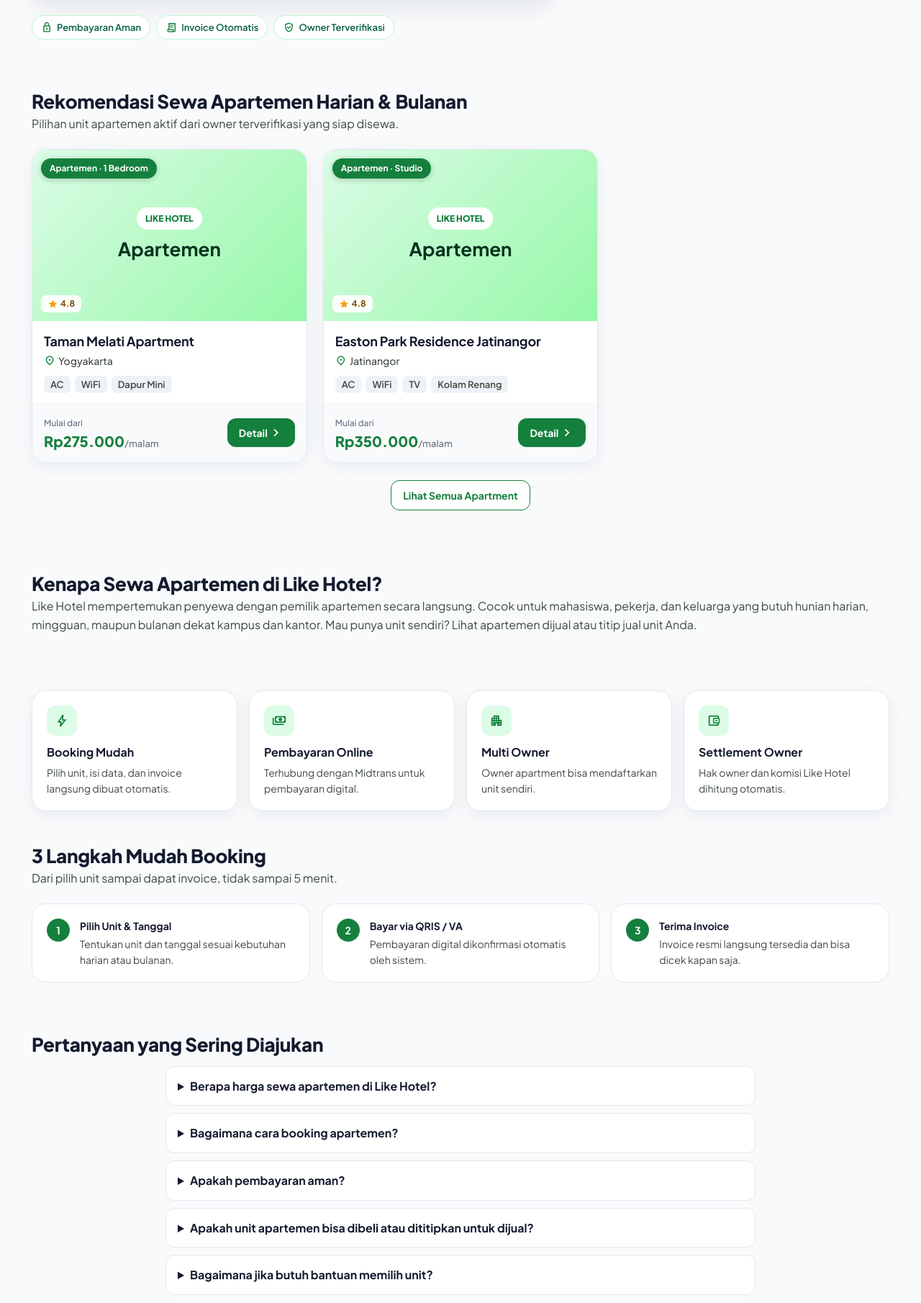
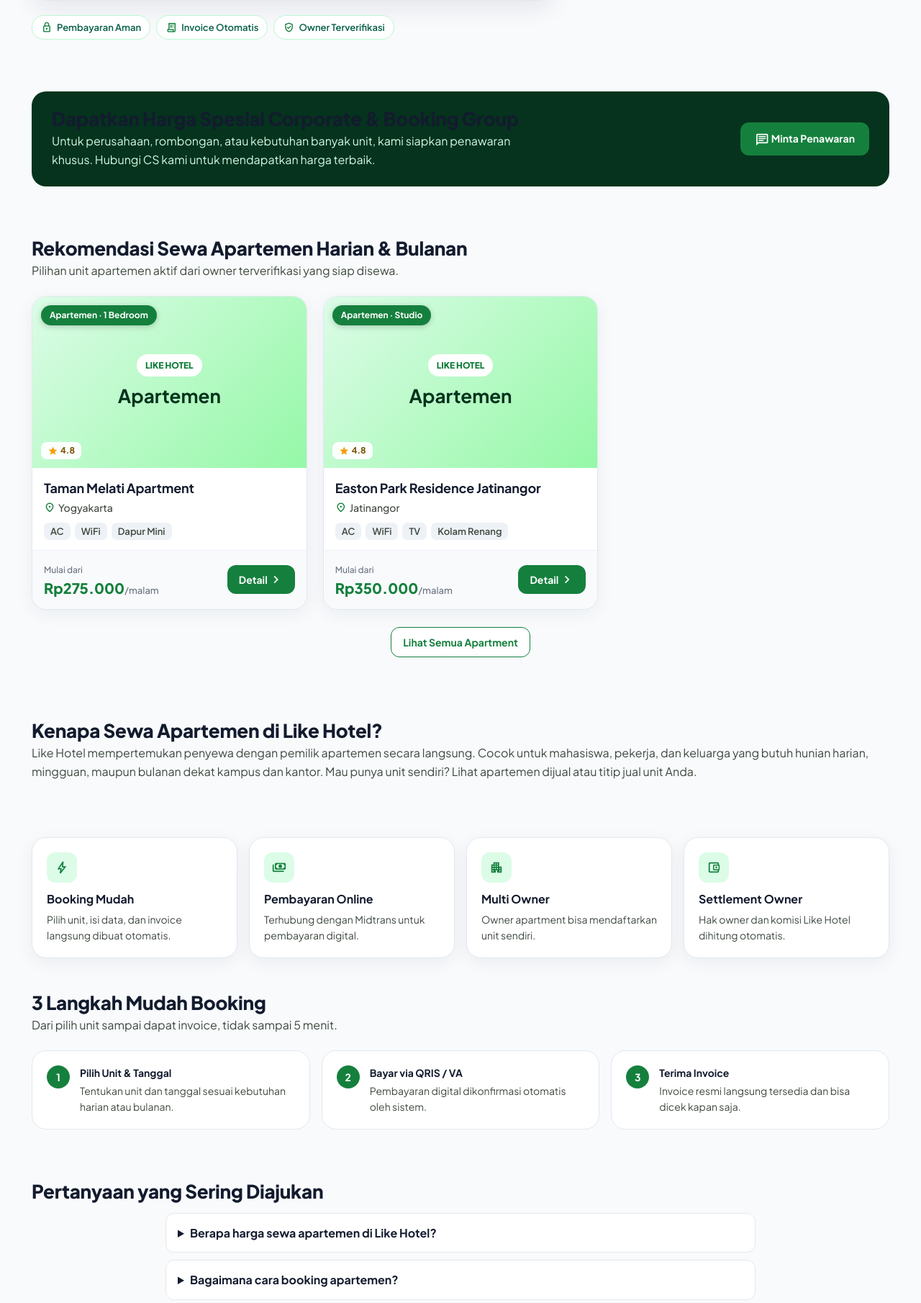
Before and after one commit to sanzuke/like-hotel, a Laravel app: page / in a window 1280 px wide. Shown: the part 630-2440 px from the top of the page at 72% size. Run offline with Laravel 12, Linux system fonts and the light colour scheme; data comes from the database, SQL or seed files in the repository.

Commit message:
Harga per bulan/tahun di detail unit, banner Corporate & Booking Group di beranda

```diff
--- a/app/Http/Controllers/Admin/ApartmentController.php
+++ b/app/Http/Controllers/Admin/ApartmentController.php
@@ -132,6 +132,8 @@ class ApartmentController extends Controller
             'category' => 'required|in:apartment,hotel',
             'type' => 'required|string|max:80',
             'price_per_night' => 'required|numeric|min:0',
+            'price_per_month' => 'nullable|numeric|min:0',
+            'price_per_year' => 'nullable|numeric|min:0',
             'facilities' => 'nullable|string',
             'description' => 'nullable|string',
             'ad_priority' => 'nullable|integer|min:0|max:3',
--- a/app/Http/Controllers/Owner/ApartmentController.php
+++ b/app/Http/Controllers/Owner/ApartmentController.php
@@ -51,6 +51,8 @@ class ApartmentController extends Controller
             'category' => 'required|in:apartment,hotel',
             'type' => 'required|string|max:80',
             'price_per_night' => 'required|numeric|min:0',
+            'price_per_month' => 'nullable|numeric|min:0',
+            'price_per_year' => 'nullable|numeric|min:0',
             'facilities' => 'nullable|string',
             'description' => 'nullable|string',
             'images' => 'nullable|array|max:10',
@@ -97,6 +99,8 @@ class ApartmentController extends Controller
             'category' => 'required|in:apartment,hotel',
             'type' => 'required|string|max:80',
             'price_per_night' => 'required|numeric|min:0',
+            'price_per_month' => 'nullable|numeric|min:0',
+            'price_per_year' => 'nullable|numeric|min:0',
             'facilities' => 'nullable|string',
             'description' => 'nullable|string',
             'images' => 'nullable|array|max:10',
--- a/app/Models/Apartment.php
+++ b/app/Models/Apartment.php
@@ -24,13 +24,13 @@ class Apartment extends Model
 
     protected $fillable = [
         'owner_id', 'owner_name', 'name', 'location', 'type', 'category',
-        'price_per_night', 'facilities', 'description', 'image', 'status',
+        'price_per_night', 'price_per_month', 'price_per_year', 'facilities', 'description', 'image', 'status',
         'ad_priority', 'ad_until', 'lat', 'lng',
     ];
 
     protected function casts(): array
     {
-        return ['price_per_night' => 'decimal:2', 'ad_until' => 'date', 'lat' => 'float', 'lng' => 'float'];
+        return ['price_per_night' => 'decimal:2', 'price_per_month' => 'decimal:2', 'price_per_year' => 'decimal:2', 'ad_until' => 'date', 'lat' => 'float', 'lng' => 'float'];
     }
 
     public function owner(): BelongsTo
--- a/public/css/site.css
+++ b/public/css/site.css
@@ -528,3 +528,13 @@ body.site .form-box .muted a{color:var(--primary);font-weight:700}
   .mb-grid{grid-template-columns:1fr}
   .bottom-nav a{min-width:0;flex:1}
 }
+
+/* Harga jangka panjang & CTA corporate */
+.pd-longterm{margin:12px 0 4px;padding:12px 14px;border-radius:14px;background:#f2f9f4;border:1px solid var(--line)}
+.pd-longterm>b{display:block;font-size:13px;margin-bottom:6px}
+.pd-longterm div{display:flex;justify-content:space-between;gap:8px;font-size:14px;padding:3px 0}
+.pd-longterm strong{color:var(--primary)}
+.pd-longterm a{display:inline-flex;gap:6px;align-items:center;margin-top:8px;font-size:13px;font-weight:700;color:var(--primary)}
+.corp-cta{display:flex;align-items:center;justify-content:space-between;gap:20px;flex-wrap:wrap;background:var(--dark);color:#fff;border-radius:20px;padding:24px 28px}
+.corp-cta h2{margin:0 0 6px;font-size:22px;text-align:left;color:#fff}
+.corp-cta p{margin:0;color:#d1fae5;max-width:640px;line-height:1.6}
--- a/resources/views/admin/apartments/edit.blade.php
+++ b/resources/views/admin/apartments/edit.blade.php
@@ -21,6 +21,8 @@
     </select>
     <label>Tipe</label><input name="type" value="{{ old('type', $apt->type) }}" required>
     <label>Harga per Malam</label><input type="number" min="0" name="price_per_night" value="{{ old('price_per_night', (int) $apt->price_per_night) }}" required>
+    <label>Harga per Bulan (opsional)</label><input type="number" min="0" name="price_per_month" value="{{ old('price_per_month', $apt->price_per_month ? (int) $apt->price_per_month : '') }}">
+    <label>Harga per Tahun (opsional)</label><input type="number" min="0" name="price_per_year" value="{{ old('price_per_year', $apt->price_per_year ? (int) $apt->price_per_year : '') }}">
     <label>Fasilitas</label><textarea name="facilities">{{ old('facilities', $apt->facilities) }}</textarea>
     <label>Deskripsi Apartment</label><textarea name="description">{{ old('description', $apt->description) }}</textarea>
     <label>Status Apartment</label>
--- a/resources/views/admin/apartments/index.blade.php
+++ b/resources/views/admin/apartments/index.blade.php
@@ -79,6 +79,8 @@
     </select>
     <label>Tipe</label><input name="type" value="{{ old('type') }}" placeholder="Studio / 1 Bedroom / 2 Bedroom" required>
     <label>Harga per Malam</label><input type="number" min="0" name="price_per_night" value="{{ old('price_per_night') }}" required>
+    <label>Harga per Bulan (opsional)</label><input type="number" min="0" name="price_per_month" value="{{ old('price_per_month') }}">
+    <label>Harga per Tahun (opsional)</label><input type="number" min="0" name="price_per_year" value="{{ old('price_per_year') }}">
     <label>Fasilitas</label><textarea name="facilities" placeholder="AC, WiFi, TV, Parkir">{{ old('facilities') }}</textarea>
     <label>Foto Apartment</label>
     <input type="file" name="images[]" accept="image/jpeg,image/png,image/webp" multiple>
--- a/resources/views/layouts/public.blade.php
+++ b/resources/views/layouts/public.blade.php
@@ -35,7 +35,7 @@
 <link rel="stylesheet" href="https://fonts.googleapis.com/css2?family=Plus+Jakarta+Sans:wght@400;500;600;700;800&display=swap">
 <link rel="stylesheet" href="https://fonts.googleapis.com/css2?family=Material+Symbols+Outlined:wght,FILL@100..700,0..1&display=block">
 <link rel="stylesheet" href="{{ asset('css/style.css') }}?v=20">
-<link rel="stylesheet" href="{{ asset('css/site.css') }}?v=17">
+<link rel="stylesheet" href="{{ asset('css/site.css') }}?v=18">
 @stack('head')
 @stack('jsonld')
 </head>
--- a/resources/views/owner/apartment-edit.blade.php
+++ b/resources/views/owner/apartment-edit.blade.php
@@ -20,6 +20,8 @@
     </select>
     <label>Tipe</label><input name="type" value="{{ old('type', $apt->type) }}" required>
     <label>Harga per Malam</label><input type="number" min="0" name="price_per_night" value="{{ old('price_per_night', (int) $apt->price_per_night) }}" required>
+    <label>Harga per Bulan (opsional)</label><input type="number" min="0" name="price_per_month" value="{{ old('price_per_month', $apt->price_per_month ? (int) $apt->price_per_month : '') }}">
+    <label>Harga per Tahun (opsional)</label><input type="number" min="0" name="price_per_year" value="{{ old('price_per_year', $apt->price_per_year ? (int) $apt->price_per_year : '') }}">
     <small>Perubahan harga hanya berlaku untuk booking baru.</small>
     @if($apt->status !== 'nonaktif')
       <label>Status Ketersediaan</label>
--- a/resources/views/owner/apartments.blade.php
+++ b/resources/views/owner/apartments.blade.php
@@ -64,6 +64,8 @@
     </select>
     <label>Tipe</label><input name="type" value="{{ old('type') }}" placeholder="Studio / 1 Bedroom / 2 Bedroom" required>
     <label>Harga per Malam</label><input type="number" min="0" name="price_per_night" value="{{ old('price_per_night') }}" required>
+    <label>Harga per Bulan (opsional)</label><input type="number" min="0" name="price_per_month" value="{{ old('price_per_month') }}">
+    <label>Harga per Tahun (opsional)</label><input type="number" min="0" name="price_per_year" value="{{ old('price_per_year') }}">
     <label>Fasilitas</label><textarea name="facilities">{{ old('facilities') }}</textarea>
     <label>Deskripsi</label><textarea name="description">{{ old('description') }}</textarea>
     <label>Foto</label>
--- a/resources/views/site/home.blade.php
+++ b/resources/views/site/home.blade.php
@@ -76,6 +76,16 @@
 </section>
 
 <section class="section">
+  <div class="corp-cta">
+    <div>
+      <h2>Dapatkan Harga Spesial Corporate &amp; Booking Group</h2>
+      <p>Untuk perusahaan, rombongan, atau kebutuhan banyak unit, kami siapkan penawaran khusus. Hubungi CS kami untuk mendapatkan harga terbaik.</p>
+    </div>
+    <a class="btn" href="{{ \App\Support\Fmt::waLink(\App\Support\Fmt::adminWa(), 'Halo Like Hotel, saya ingin mendapatkan harga spesial Corporate / Booking Group.') }}" target="_blank" rel="noopener"><i class="ms">chat</i> Minta Penawaran</a>
+  </div>
+</section>
+
+<section class="section">
   <h2>Rekomendasi Sewa Apartemen Harian &amp; Bulanan</h2>
   <p class="section-subtitle">Pilihan unit apartemen aktif dari owner terverifikasi yang siap disewa.</p>
   <div class="grid">
```
Also changed, not shown: resources/views/site/apartment-show.blade.php (+8 -0 lines), tests/Feature/LongTermPriceTest.php (added, +51 -0 lines), CHANGELOG.md, database/migrations/2026_11_15_000001_add_monthly_yearly_prices_to_apartments.php (added).
